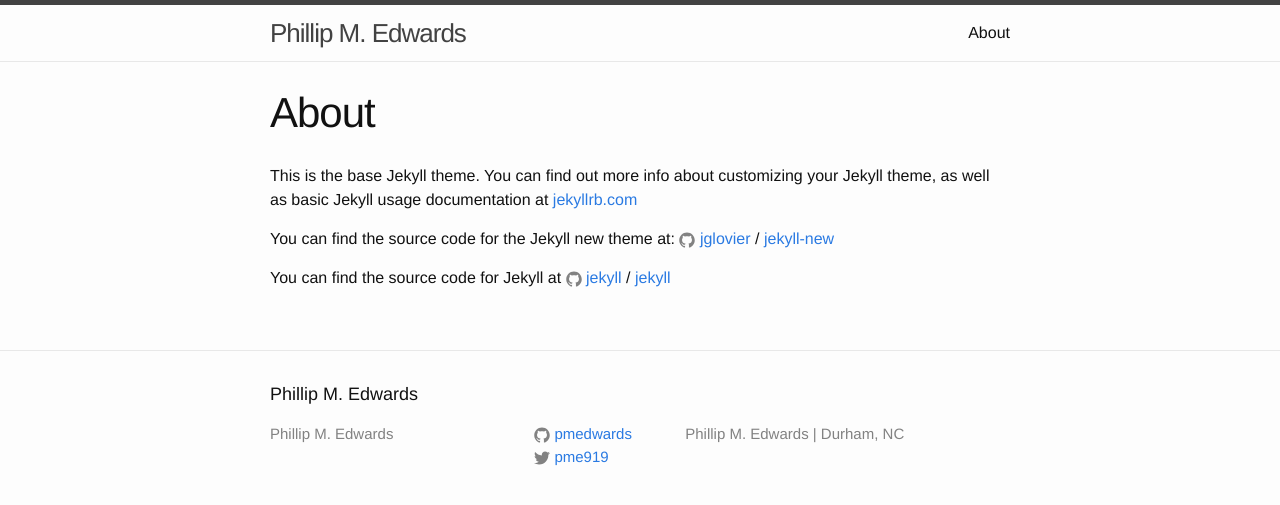
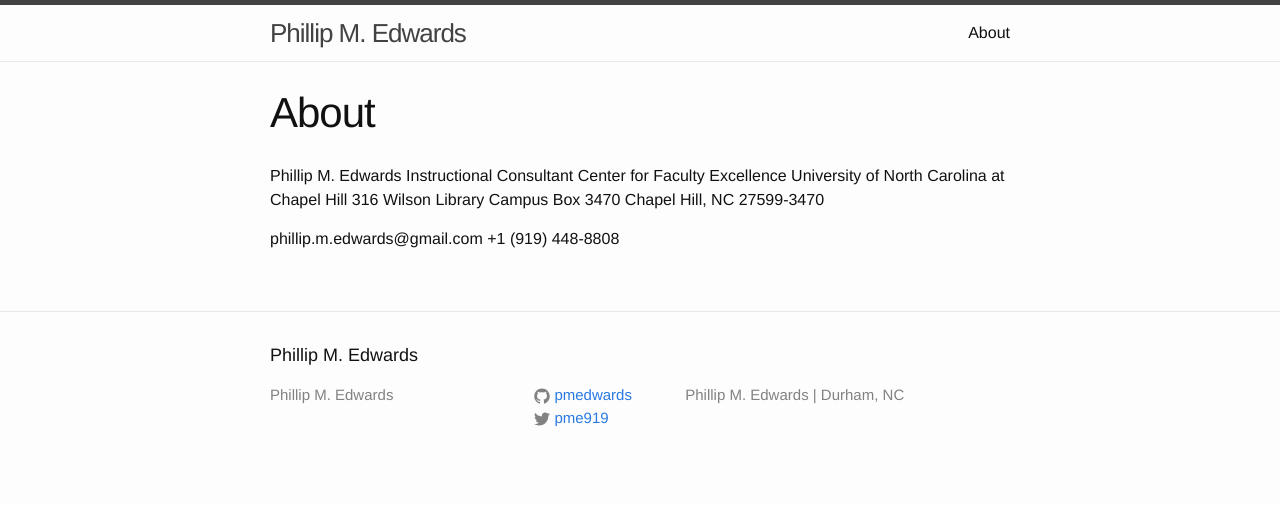
Before and after one commit to pmedwards/pmedwards.github.io, a Jekyll site: the page built from about.md, in a window 1280 px wide. Shown: the top 505 px of the page. Built offline with Jekyll 4.4.1, drawn with Linux system fonts in a browser that asks for light colours.

Commit message:
Updated _config.yml

```diff
--- a/about.md
+++ b/about.md
@@ -4,12 +4,13 @@ title: About
 permalink: /about/
 ---
 
-This is the base Jekyll theme. You can find out more info about customizing your Jekyll theme, as well as basic Jekyll usage documentation at [jekyllrb.com](http://jekyllrb.com/)
+Phillip M. Edwards
+Instructional Consultant
+Center for Faculty Excellence
+University of North Carolina at Chapel Hill
+316 Wilson Library
+Campus Box 3470
+Chapel Hill, NC 27599-3470
 
-You can find the source code for the Jekyll new theme at:
-{% include icon-github.html username="jglovier" %} /
-[jekyll-new](https://github.com/jglovier/jekyll-new)
-
-You can find the source code for Jekyll at
-{% include icon-github.html username="jekyll" %} /
-[jekyll](https://github.com/jekyll/jekyll)
+phillip.m.edwards@gmail.com
++1 (919) 448-8808
```
